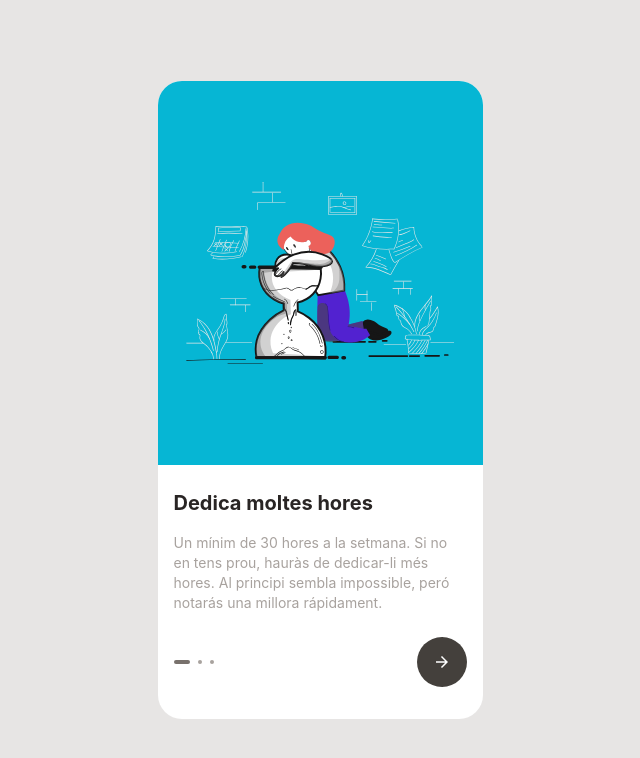
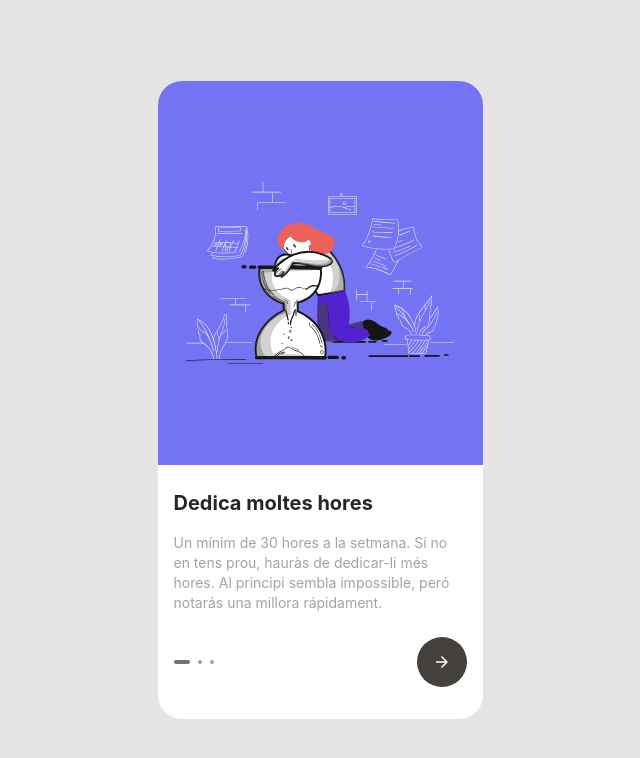
Before and after one commit to JuanDNJ/S5-onboarding-digital, a React (Vite) app: page / in a window 1280 px wide. Shown: the top 758 px of the page, without its empty margins (320-960 px from the left). Built offline with nearby package versions, Linux system fonts and the light colour scheme.

Commit message:
Editando colores de fondo del cardHeader

```diff
--- a/src/App.tsx
+++ b/src/App.tsx
@@ -17,19 +17,19 @@ function App() {
     {
         title:"Dedica moltes hores",
         description:"Un mínim de 30 hores a la setmana. Si no en tens prou, hauràs de dedicar-li més hores. Al principi sembla impossible, peró notarás una millora rápidament.",
-        bgColor:"blue",
+        bgColor:"rgb(115, 115, 243)",
         image: "./time_managment.svg"
     },
     {
         title:"Programa projectes propis",
         description:"Més val 10 hores traballant en projectes propis, que 10 hores mirant tutorials. La motivació i la implició en el projecte ajudara a accelerar el teu aprenentatge.",
-        bgColor:"silver",
+        bgColor:"rgb(151, 150, 150)",
         image: "./meditation.svg"
     },
     {
         title:"Procura descansar",
         description:"Descanasar bé i desconnectar són vitals. D´aquesta manera reduiràs l`estrés i l`ansietat. Milloraràs la teva concentració i consolidarás el teu aprenentatge.",
-        bgColor:"orange",
+        bgColor:"rgb(252, 204, 116)",
         image: "./programming.svg"
     }
 ]
--- a/src/assets/css/root.css
+++ b/src/assets/css/root.css
@@ -8,7 +8,9 @@
     -webkit-font-smoothing: antialiased;
     -moz-osx-font-smoothing: grayscale;
   }
-
+/* :root{
+  --header-bg-color: blue;
+} */
 @tailwind base;
 @tailwind components;
 @tailwind utilities;
--- a/src/components/Card/index.tsx
+++ b/src/components/Card/index.tsx
@@ -28,7 +28,7 @@ const Card = ({
 
   return (
     <article className={styles.card}>
-      <header className={styles.cardHeader}>{images}</header>
+      <header  className={styles.cardHeader} style={{background: `${currentCardData.bgColor}`}}>{images}</header>
       <section className={styles.cardHBody}>
         <h2 className={styles.title}>
           {!currentCardData.title ? "Error" : currentCardData.title}
--- a/src/components/Card/styles.module.css
+++ b/src/components/Card/styles.module.css
@@ -2,7 +2,8 @@
   @apply flex flex-col bg-white rounded-3xl max-w-[325px] overflow-hidden;
 }
 .cardHeader {
-  @apply bg-cyan-500 h-96 flex items-center justify-center;
+  @apply  h-96 flex items-center justify-center;
+
 }
 .cardHBody {
   @apply p-4;
```
